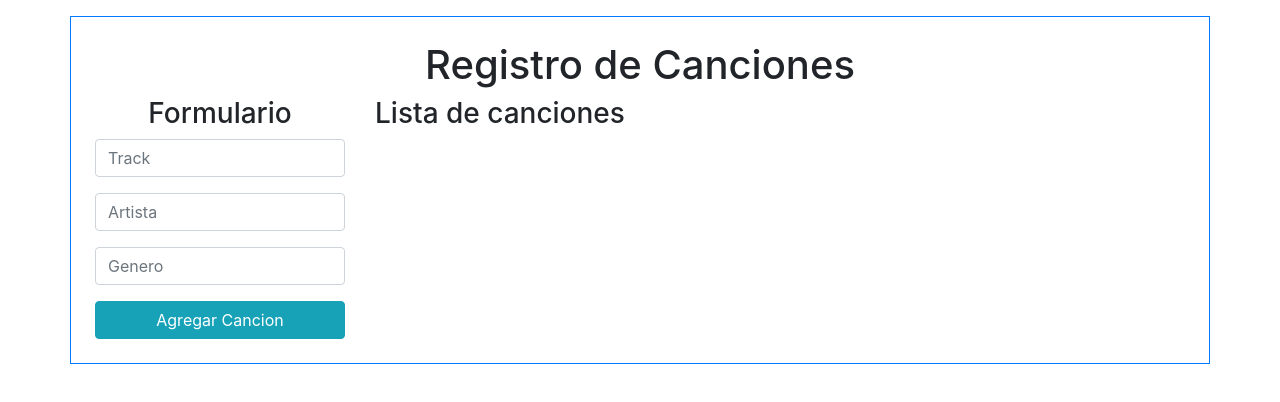
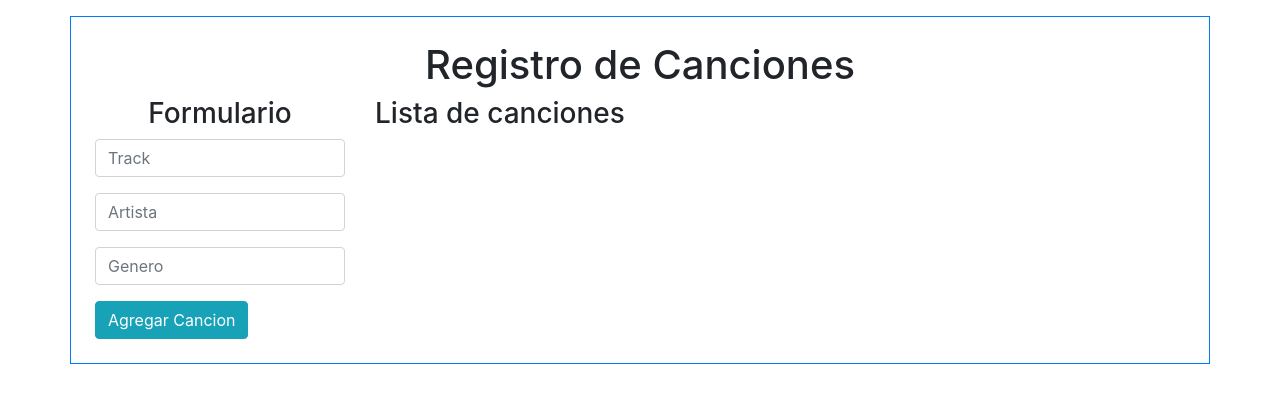
Before and after one commit to Jorge186414/Crud_Canciones_con_React, a React (Create React App) app: page / in a window 1280 px wide. Shown: the top 402 px of the page. Built offline with nearby package versions, Linux system fonts and the light colour scheme.

Commit message:
Add: operador elvis para el cambio de l color de boton de editar

```diff
--- a/src/components/Crud.jsx
+++ b/src/components/Crud.jsx
@@ -136,7 +136,7 @@ function Crud() {
                                 id='genero'
                                 onChange={(evt) => setGenero(evt.target.value)}
                             />
-                            <button type='submit' className='btn btn-info btn-block'>
+                            <button type='submit' className={`btn btn-block' ${modoEditar ? 'btn-warning' : 'btn-info'}`}>
                                 {
                                     modoEditar ? 'Editar Cancion ' : 'Agregar Cancion'
 
```
